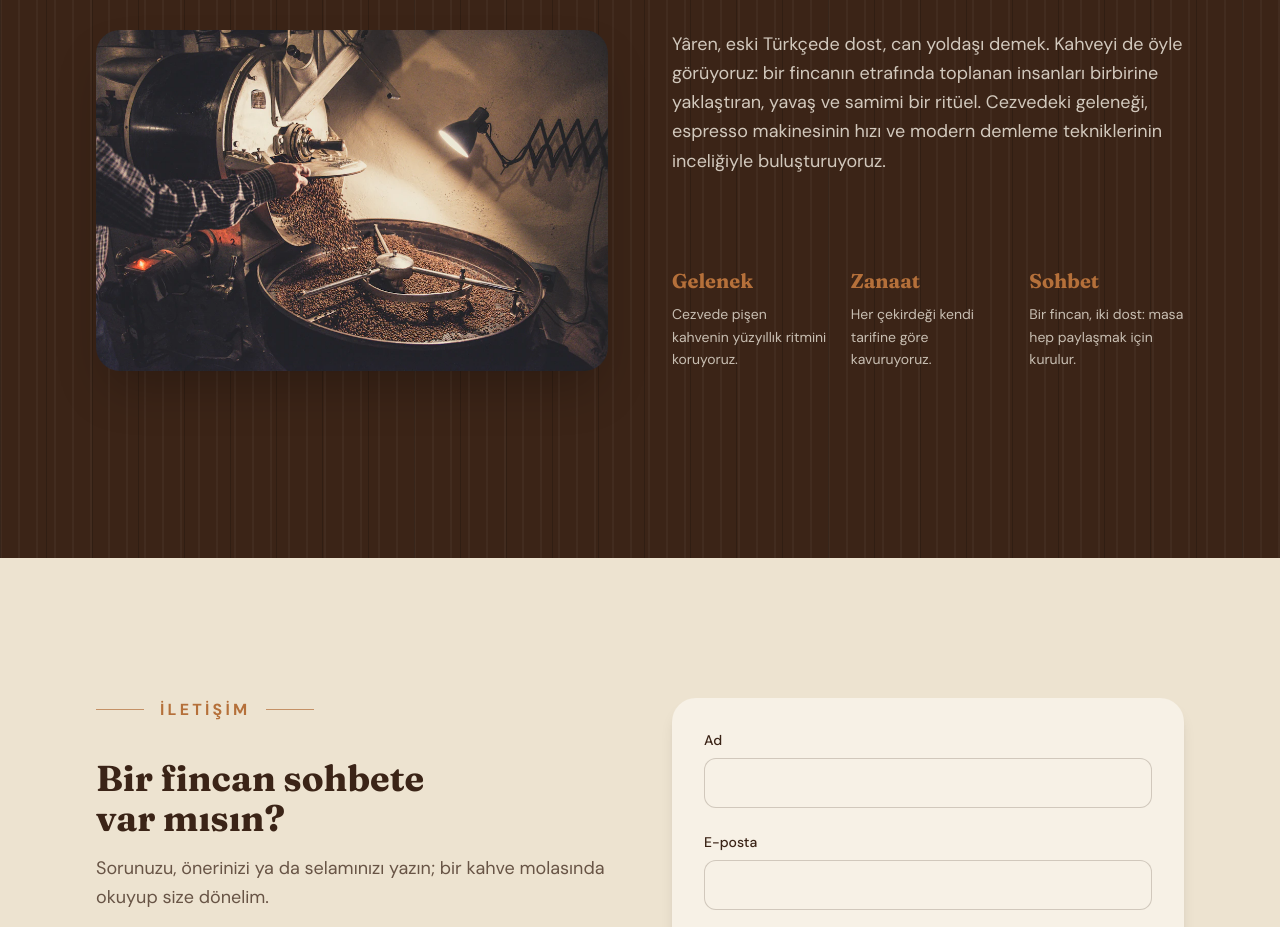
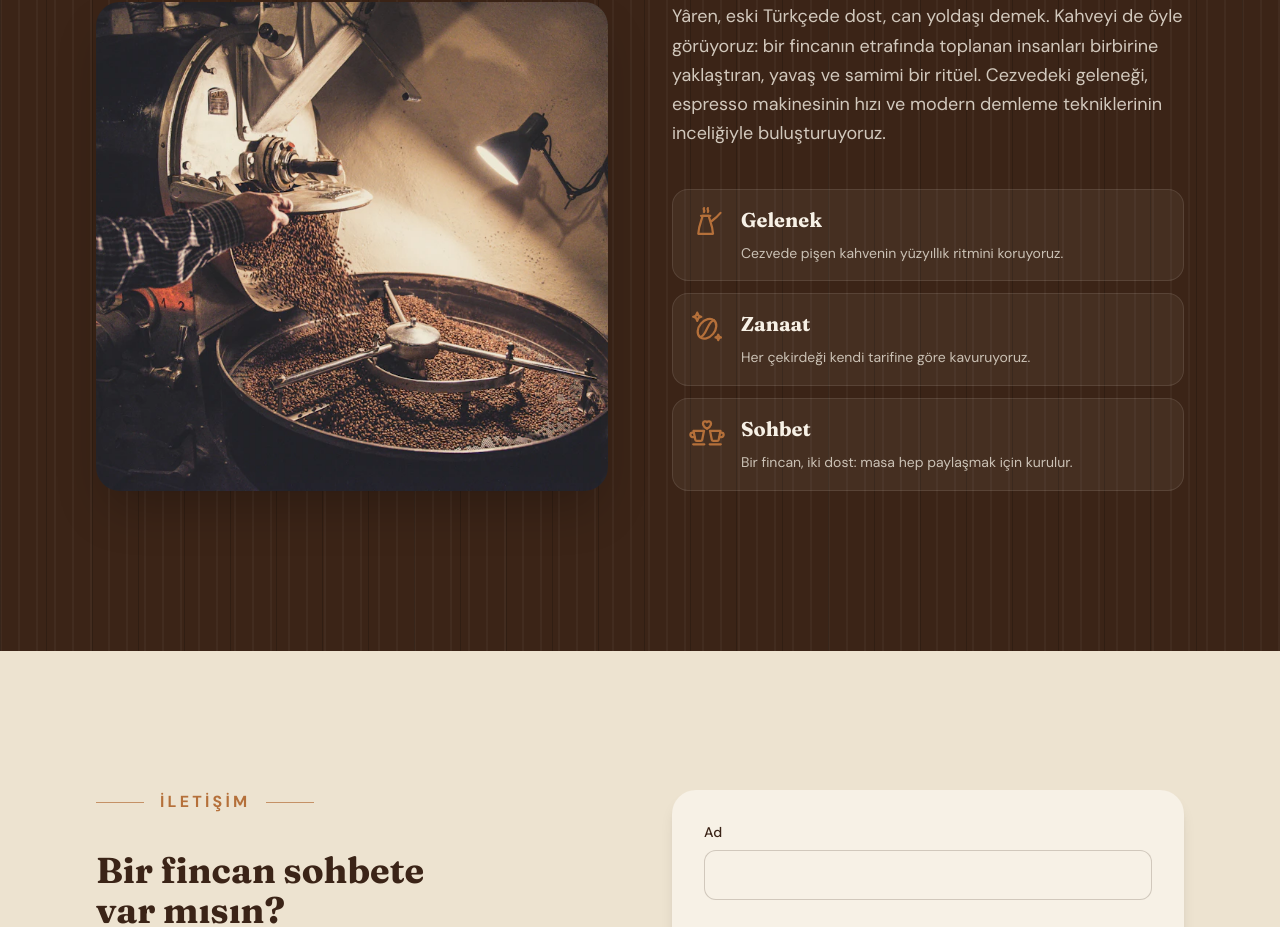
Before and after one commit to eamre/yaren-coffee-one-page, a React (Vite) app: page / in a window 1280 px wide. Shown: the part 1861-2788 px from the top of the page. Built offline with nearby package versions, Linux system fonts and the light colour scheme.

Commit message:
feat: show the story values as icon cards

```diff
--- a/src/components/sections/Story.tsx
+++ b/src/components/sections/Story.tsx
@@ -5,6 +5,7 @@ import { Container } from '../ui/Container'
 import { Reveal } from '../ui/Reveal'
 import { Section } from '../ui/Section'
 import { SectionHeading } from '../ui/SectionHeading'
+import { ValueIcon } from '../ui/ValueIcon'
 
 // Telefonda iki satır ("Dost Olmak," / "Paylaşmak"), geniş ekranda tek satır.
 const STORY_TITLE = (
@@ -14,6 +15,11 @@ const STORY_TITLE = (
     <em className="font-medium text-cream/85">Paylaşmak</em>
   </span>
 )
+
+// İkon solda, metin sağda durur. Yalnızca sayfanın tek sütun olduğu ve kartların
+// yan yana dizildiği dar tablet genişliğinde ikon üstte, metin ortadadır.
+const VALUE_CARD_CLASSES =
+  'flex gap-4 rounded-2xl border border-cream/10 bg-cream/5 p-4 sm:flex-col sm:items-center sm:text-center md:flex-row md:items-start md:text-left'
 
 export function Story() {
   return (
@@ -39,15 +45,16 @@ export function Story() {
               {STORY_INTRO}
             </p>
 
-            <ul className="grid gap-6 text-center sm:grid-cols-3 md:grid-cols-1 md:text-left lg:grid-cols-3">
-              {STORY_VALUES.map(({ title, description }) => (
-                <li key={title}>
-                  <h3 className="font-display text-xl font-bold text-copper">
-                    {title}
-                  </h3>
-                  <p className="mt-2 text-sm leading-relaxed text-cream/75">
-                    {description}
-                  </p>
+            <ul className="grid gap-3 sm:grid-cols-3 md:grid-cols-1">
+              {STORY_VALUES.map(({ icon, title, description }) => (
+                <li key={title} className={VALUE_CARD_CLASSES}>
+                  <ValueIcon name={icon} className="h-9 w-9 shrink-0 text-copper" />
+                  <div>
+                    <h3 className="font-display text-xl font-bold">{title}</h3>
+                    <p className="mt-2 text-sm leading-relaxed text-cream/75">
+                      {description}
+                    </p>
+                  </div>
                 </li>
               ))}
             </ul>
--- /dev/null
+++ b/src/components/ui/ValueIcon.tsx
@@ -0,0 +1,66 @@
+import type { ReactNode } from 'react'
+import type { StoryValueIcon } from '../../types'
+
+interface ValueIconProps {
+  name: StoryValueIcon
+  className?: string
+}
+
+// Solda duran fincan; sağdaki, aynası alınarak çizilir.
+const CUP = (
+  <>
+    <path d="M3 10.5h7l-1.2 6a1 1 0 0 1-1 .8H5.2a1 1 0 0 1-1-.8z" />
+    <path d="M3.2 11.7H2.4a1.5 1.5 0 0 0 0 3H3.7" />
+    <path d="M2.8 19.5h7.4" />
+  </>
+)
+
+const ICON_SHAPES: Record<StoryValueIcon, ReactNode> = {
+  // Gelenek: buharı tüten cezve
+  cezve: (
+    <>
+      <path d="M9 6.5h4.2c.3 3 2.3 5 2.8 12H6.2c.5-7 2.5-9 2.8-12z" />
+      <path d="M8 6.5h6.2" />
+      <path d="M15.2 10c2-1.5 4-3.2 5.8-5.4" />
+      <path d="M10 1.4c-.9.8.9 1.6 0 2.6M12.6 1.4c-.9.8.9 1.6 0 2.6" />
+    </>
+  ),
+  // Zanaat: özenle işlenmiş, parıldayan bir çekirdek
+  bean: (
+    <>
+      <g transform="rotate(40 12 12.5)">
+        <ellipse cx="12" cy="12.5" rx="5.3" ry="7.3" />
+        <path d="M12 5.2c-3.2 3.2 3.2 11.4 0 14.6" />
+      </g>
+      <path d="M5.5 1.8c.3 1.8.9 2.4 2.7 2.7-1.8.3-2.4.9-2.7 2.7-.3-1.8-.9-2.4-2.7-2.7 1.8-.3 2.4-.9 2.7-2.7z" />
+      <path d="M19.5 16.5c.2 1.2.6 1.6 1.8 1.8-1.2.2-1.6.6-1.8 1.8-.2-1.2-.6-1.6-1.8-1.8 1.2-.2 1.6-.6 1.8-1.8z" />
+    </>
+  ),
+  // Sohbet: arasında kalp olan iki fincan
+  cups: (
+    <>
+      {CUP}
+      <g transform="matrix(-1 0 0 1 24 0)">{CUP}</g>
+      <path d="M12 9.2s-2.7-1.6-2.7-3.5a1.5 1.5 0 0 1 2.7-.9 1.5 1.5 0 0 1 2.7.9c0 1.9-2.7 3.5-2.7 3.5z" />
+    </>
+  ),
+}
+
+// Değer kartlarının çizgi ikonları. Rengi çevresindeki metin rengi belirler
+// (`currentColor`); süs olduğu için ekran okuyuculardan gizlidir.
+export function ValueIcon({ name, className }: ValueIconProps) {
+  return (
+    <svg
+      viewBox="0 0 24 24"
+      fill="none"
+      stroke="currentColor"
+      strokeWidth="1.5"
+      strokeLinecap="round"
+      strokeLinejoin="round"
+      aria-hidden="true"
+      className={className}
+    >
+      {ICON_SHAPES[name]}
+    </svg>
+  )
+}
--- a/src/data/story.ts
+++ b/src/data/story.ts
@@ -5,14 +5,17 @@ export const STORY_INTRO =
 
 export const STORY_VALUES: StoryValue[] = [
   {
+    icon: 'cezve',
     title: 'Gelenek',
     description: 'Cezvede pişen kahvenin yüzyıllık ritmini koruyoruz.',
   },
   {
+    icon: 'bean',
     title: 'Zanaat',
     description: 'Her çekirdeği kendi tarifine göre kavuruyoruz.',
   },
   {
+    icon: 'cups',
     title: 'Sohbet',
     description: 'Bir fincan, iki dost: masa hep paylaşmak için kurulur.',
   },
--- a/src/types/index.ts
+++ b/src/types/index.ts
@@ -12,7 +12,10 @@ export interface NavLink {
   href: string
 }
 
+export type StoryValueIcon = 'cezve' | 'bean' | 'cups'
+
 export interface StoryValue {
+  icon: StoryValueIcon
   title: string
   description: string
 }
```
